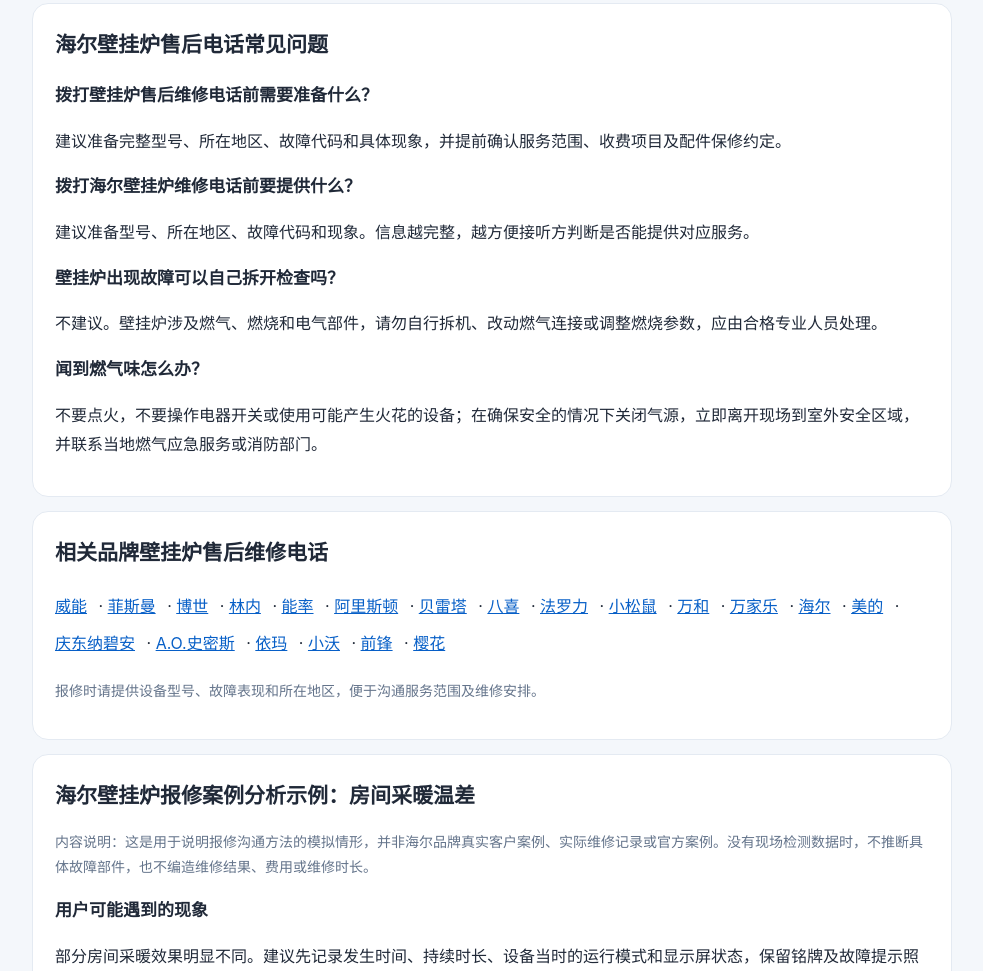
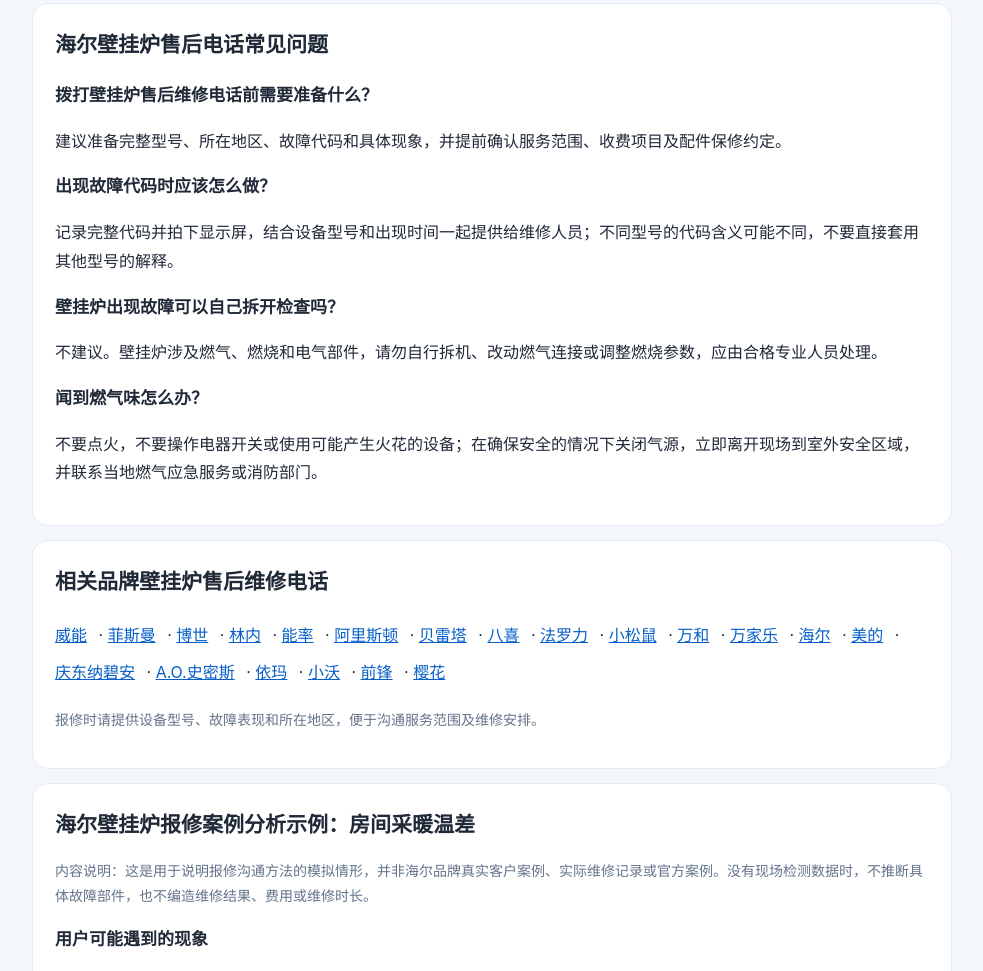
Before and after one commit to yangyangyang960/shouhou, a plain HTML site: page haier-wall-hung-boiler-service-phone.html in a window 1280 px wide. Shown: the part 1663-2634 px from the top of the page, without its empty margins (148-1131 px from the left). Drawn offline with Linux system fonts and the light colour scheme.

Commit message:
优化壁挂炉维修指南常见问题

```diff
--- a/haier-wall-hung-boiler-service-phone.html
+++ b/haier-wall-hung-boiler-service-phone.html
@@ -7,7 +7,7 @@
 <section><h2>海尔壁挂炉售后维修电话怎么核实？</h2><p>搜索“海尔壁挂炉售后维修电话”或“海尔壁挂炉维修电话”的用户，通常希望尽快找到可联系的服务渠道。建议先查看产品铭牌和说明书，确认完整型号，确认完整型号后，向接听方说明设备情况，并询问是否能处理该型号、服务区域和收费项目。</p><p>如需联系售后维修服务，可拨打400-6996-316。接通后请说明品牌型号、所在地区和故障现象，并确认是否覆盖当地、能否处理对应型号，以及上门检测费、维修费和配件费如何计算。</p></section>
 <section><h2>海尔壁挂炉常见报修情形</h2><h3>1. 设备无法启动或频繁停机</h3><p>先观察显示屏是否有提示或故障代码，记录出现时间和发生频率。可在不拆机的前提下检查电源是否正常，并按照说明书确认设备是否处于正常使用状态。若问题持续出现，请联系具备相应资质的维修人员检查。</p><h3>2. 生活热水温度不稳定</h3><p>记录热水忽冷忽热的具体情况，例如仅在多个用水点同时使用时出现，还是单个用水点也会出现。不要自行拆卸水路、燃气部件或调整内部参数，应将现象和产品型号告知维修人员。</p><h3>3. 采暖不热或升温缓慢</h3><p>确认采暖模式、温控器设定和阀门状态是否符合说明书要求，并留意设备是否显示异常提示。若伴随漏水、异常噪声或压力反复变化，应停止自行处理并安排专业检查。</p><h3>4. 显示故障代码</h3><p>不同型号和产品系列的代码含义可能不同。请拍下显示屏，记录完整代码及型号，优先查阅该型号说明书或官方技术资料，不要直接套用网上其他型号的代码解释。</p></section>
 <section><h2>联系海尔壁挂炉维修服务前，建议准备什么？</h2><ul><li>设备品牌、完整型号和铭牌信息；</li><li>所在城市及详细服务区域；</li><li>故障代码照片，或故障发生时的简短视频；</li><li>故障出现时间、频率，以及此前是否维修过；</li><li>是否仍在保修期，以及购买凭证（如有）。</li></ul><p>沟通时先确认是否收取上门检测费、维修费和配件费，要求报价项目清晰；更换配件前确认配件名称、价格和保修约定。</p></section>
-<section><h2>海尔壁挂炉售后电话常见问题</h2><h3>拨打壁挂炉售后维修电话前需要准备什么？</h3><p>建议准备完整型号、所在地区、故障代码和具体现象，并提前确认服务范围、收费项目及配件保修约定。</p><h3>拨打海尔壁挂炉维修电话前要提供什么？</h3><p>建议准备型号、所在地区、故障代码和现象。信息越完整，越方便接听方判断是否能提供对应服务。</p><h3>壁挂炉出现故障可以自己拆开检查吗？</h3><p>不建议。壁挂炉涉及燃气、燃烧和电气部件，请勿自行拆机、改动燃气连接或调整燃烧参数，应由合格专业人员处理。</p><h3>闻到燃气味怎么办？</h3><p>不要点火，不要操作电器开关或使用可能产生火花的设备；在确保安全的情况下关闭气源，立即离开现场到室外安全区域，并联系当地燃气应急服务或消防部门。</p></section>
+<section><h2>海尔壁挂炉售后电话常见问题</h2><h3>拨打壁挂炉售后维修电话前需要准备什么？</h3><p>建议准备完整型号、所在地区、故障代码和具体现象，并提前确认服务范围、收费项目及配件保修约定。</p><h3>出现故障代码时应该怎么做？</h3><p>记录完整代码并拍下显示屏，结合设备型号和出现时间一起提供给维修人员；不同型号的代码含义可能不同，不要直接套用其他型号的解释。</p><h3>壁挂炉出现故障可以自己拆开检查吗？</h3><p>不建议。壁挂炉涉及燃气、燃烧和电气部件，请勿自行拆机、改动燃气连接或调整燃烧参数，应由合格专业人员处理。</p><h3>闻到燃气味怎么办？</h3><p>不要点火，不要操作电器开关或使用可能产生火花的设备；在确保安全的情况下关闭气源，立即离开现场到室外安全区域，并联系当地燃气应急服务或消防部门。</p></section>
 <section><h2>相关品牌壁挂炉售后维修电话</h2><p class="brandnav"><a href="vaillant-wall-hung-boiler-service-phone.html">威能</a> · <a href="viessmann-wall-hung-boiler-service-phone.html">菲斯曼</a> · <a href="bosch-wall-hung-boiler-service-phone.html">博世</a> · <a href="rinnai-wall-hung-boiler-service-phone.html">林内</a> · <a href="noritz-wall-hung-boiler-service-phone.html">能率</a> · <a href="ariston-wall-hung-boiler-service-phone.html">阿里斯顿</a> · <a href="beretta-wall-hung-boiler-service-phone.html">贝雷塔</a> · <a href="baxi-wall-hung-boiler-service-phone.html">八喜</a> · <a href="ferroli-wall-hung-boiler-service-phone.html">法罗力</a> · <a href="squirrel-wall-hung-boiler-service-phone.html">小松鼠</a> · <a href="vanward-wall-hung-boiler-service-phone.html">万和</a> · <a href="macro-wall-hung-boiler-service-phone.html">万家乐</a> · <a href="haier-wall-hung-boiler-service-phone.html">海尔</a> · <a href="midea-wall-hung-boiler-service-phone.html">美的</a> · <a href="kdnavien-wall-hung-boiler-service-phone.html">庆东纳碧安</a> · <a href="aosmith-wall-hung-boiler-service-phone.html">A.O.史密斯</a> · <a href="immergas-wall-hung-boiler-service-phone.html">依玛</a> · <a href="smallwo-wall-hung-boiler-service-phone.html">小沃</a> · <a href="qianfeng-wall-hung-boiler-service-phone.html">前锋</a> · <a href="sakura-wall-hung-boiler-service-phone.html">樱花</a></p><p class="muted">报修时请提供设备型号、故障表现和所在地区，便于沟通服务范围及维修安排。</p></section>
 <section><h2>海尔壁挂炉报修案例分析示例：房间采暖温差</h2><p class="note">内容说明：这是用于说明报修沟通方法的模拟情形，并非海尔品牌真实客户案例、实际维修记录或官方案例。没有现场检测数据时，不推断具体故障部件，也不编造维修结果、费用或维修时长。</p><h3>用户可能遇到的现象</h3><p>部分房间采暖效果明显不同。建议先记录发生时间、持续时长、设备当时的运行模式和显示屏状态，保留铭牌及故障提示照片。</p><h3>报修时如何描述</h3><p>记录各房间温度差异、温控设置和阀门状态，不自行拆动管路。服务人员需综合检查采暖系统和设备运行情况后再给出处理意见，不能仅凭个别房间偏冷判断锅炉本体损坏。</p><h3>维修沟通中需要确认</h3><p>请服务方说明其经营主体、是否覆盖当地、能否处理该完整型号，以及上门检测费、维修费和配件费的计算方式。检测后先要求说明检查依据和报价，用户确认后再决定是否维修；维修完成后保存服务单和配件凭证。</p><p class="note">安全提醒：壁挂炉涉及燃气、燃烧、排烟和电气系统，用户不要自行拆机或调整内部参数。闻到燃气异味时，不要点火或操作电器开关；在确保安全的情况下关闭气源，离开现场到室外安全区域并联系当地燃气应急服务或消防部门。</p></section>
 
```
